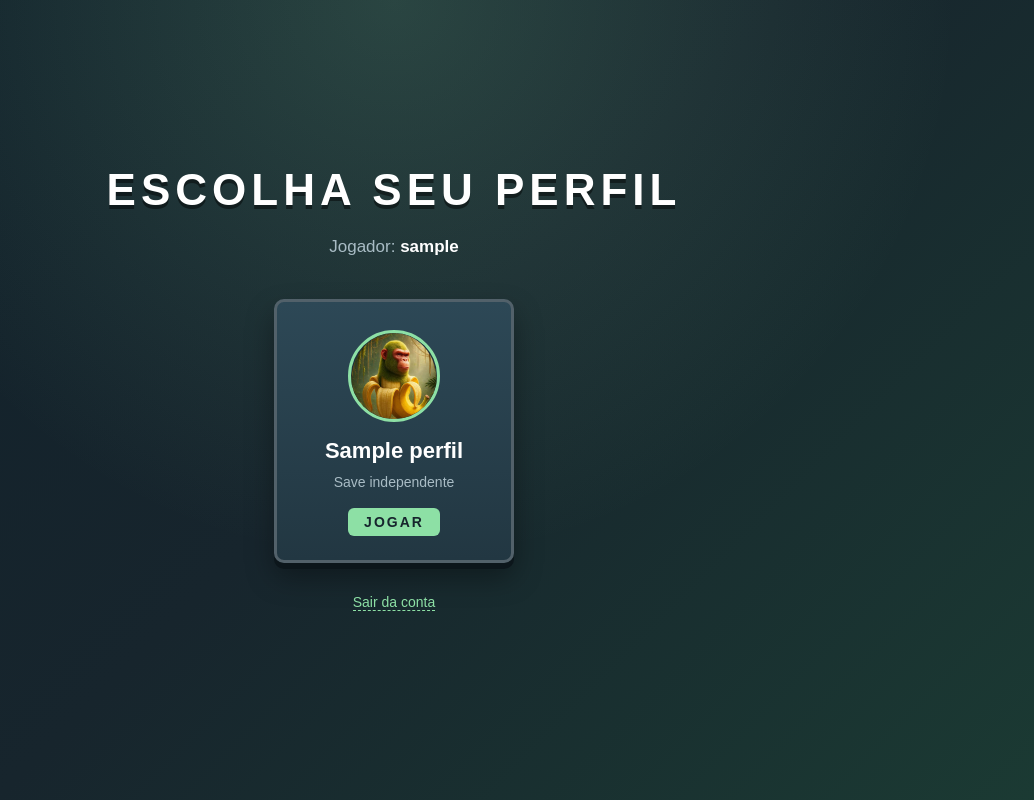
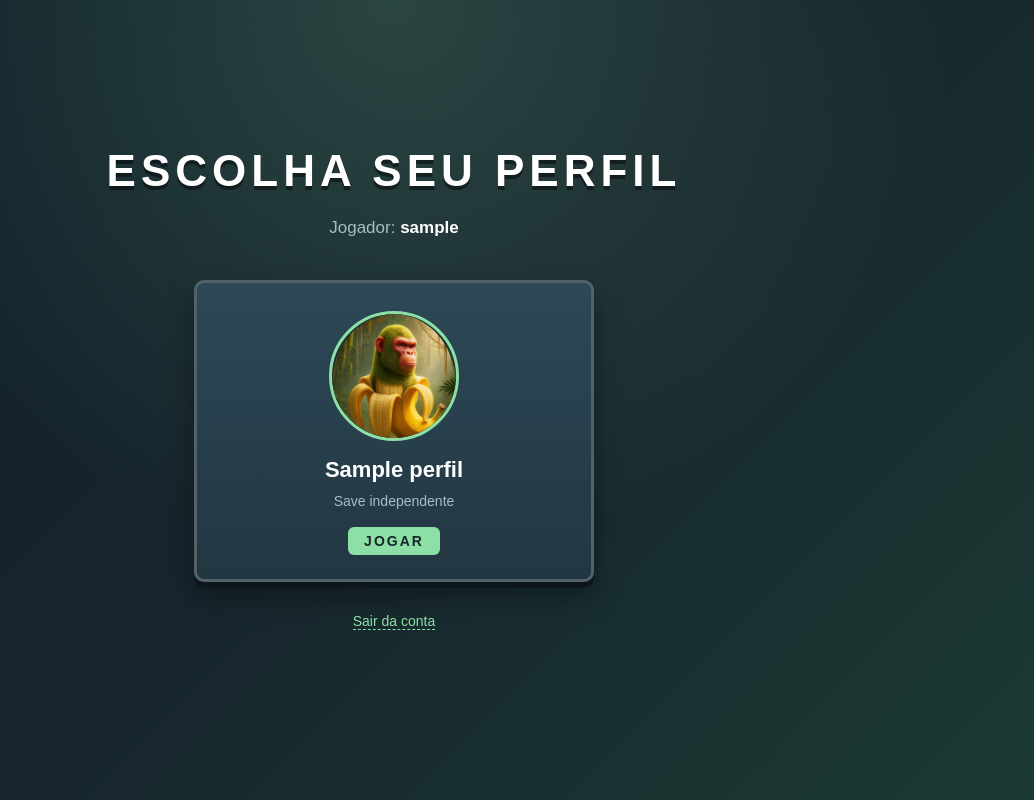
Before and after one commit to art8648/trabalho-3-materias, a PHP site: page /perfis.php in a window 1280 px wide. Shown: the whole page, without its empty margins (246-1280 px from the left). Run offline with PHP 8.4, Linux system fonts and the light colour scheme; the visitor is signed in with stand-in values (Sample User, id 1); data comes from the database, SQL or seed files in the repository; tables that the repository leaves empty hold one stand-in row (values such as "Sample post").

Commit message:
tamanho ajustado

```diff
--- a/perfis.php
+++ b/perfis.php
@@ -156,7 +156,7 @@ h1 {
 }
 
 .perfil {
-    width: 240px;
+    width: 400px;
     padding: 28px 20px 24px;
 
     display: flex;
@@ -190,8 +190,8 @@ h1 {
 }
 
 .avatar {
-    width: 92px;
-    height: 92px;
+    width: 130px;
+    height: 130px;
 
     display: grid;
     place-items: center;
```
